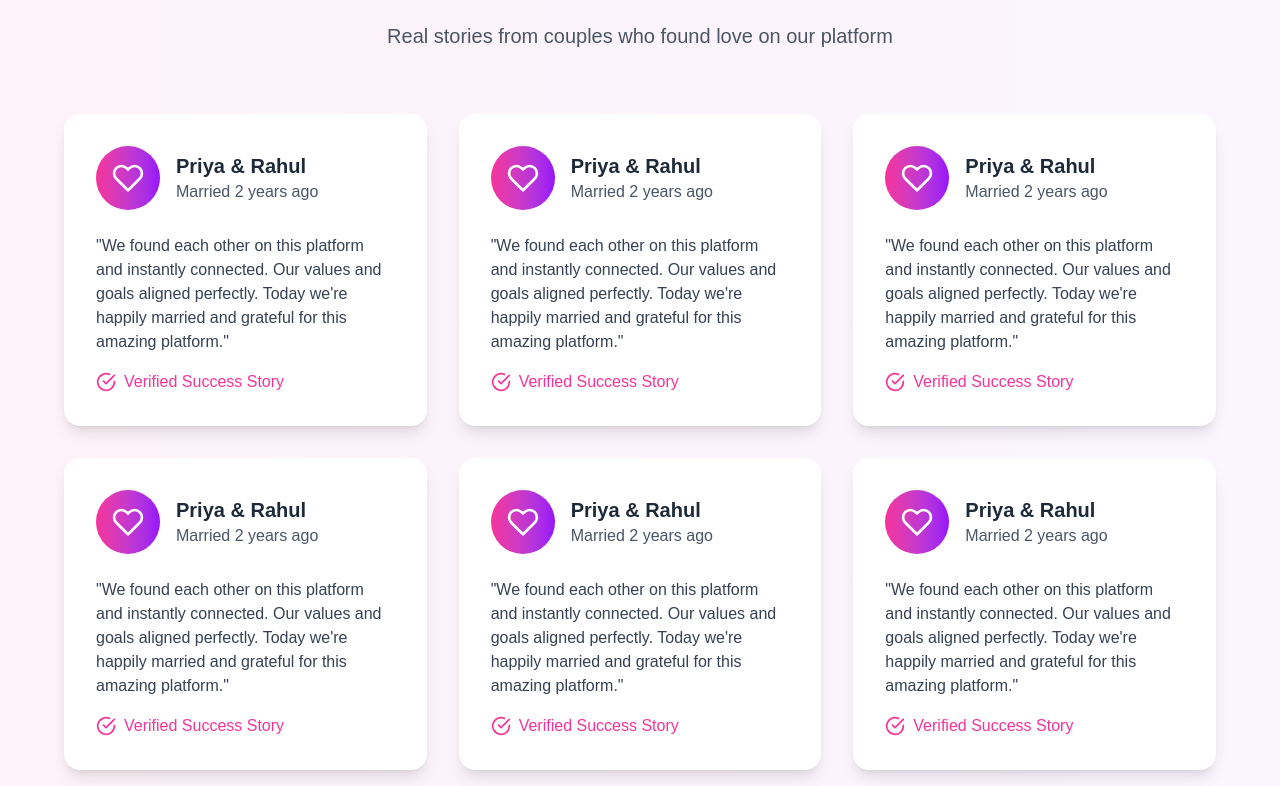
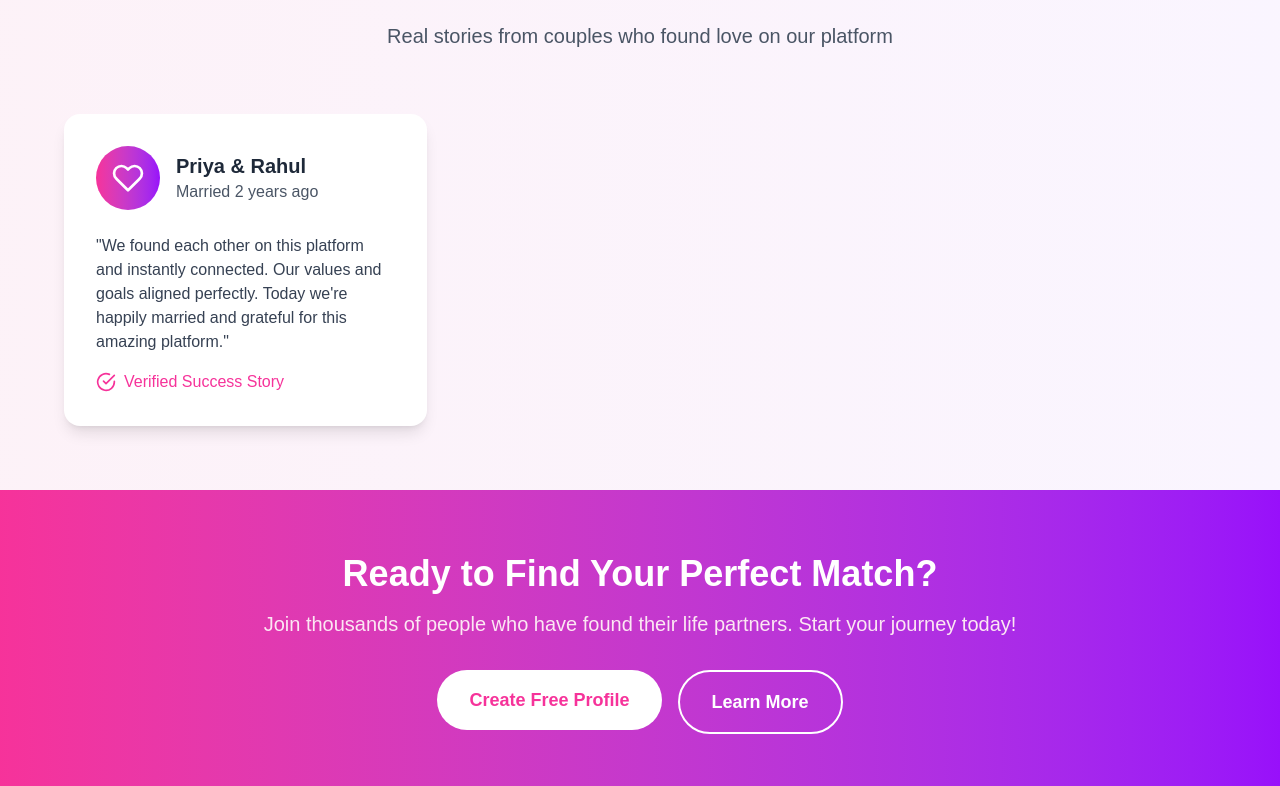
Before and after one commit to taherul77/Matrimony, a Next.js app: page / in a window 1280 px wide. Shown: the part 3234-4020 px from the top of the page. Built offline with nearby package versions, Linux system fonts and the light colour scheme.

Commit message:
update project

```diff
--- a/src/app/page.tsx
+++ b/src/app/page.tsx
@@ -221,7 +221,7 @@ export default function Home() {
         </div>
       </section>
 
-      {/* Success Stories Section */}
+
       <section className="py-16 px-4 bg-gradient-to-r from-pink-50 to-purple-50">
         <div className="container mx-auto max-w-6xl">
           <div className="text-center mb-16">
@@ -232,7 +232,7 @@ export default function Home() {
           </div>
 
           <div className="grid md:grid-cols-3 gap-8">
-            {[1, 2, 3,4,5,6].map((story) => (
+            {[1].map((story) => (
               <div key={story} className="bg-white rounded-2xl p-8 shadow-lg">
                 <div className="flex items-center mb-6">
                   <div className="w-16 h-16 bg-gradient-to-r from-pink-500 to-purple-600 rounded-full flex items-center justify-center mr-4">
```
